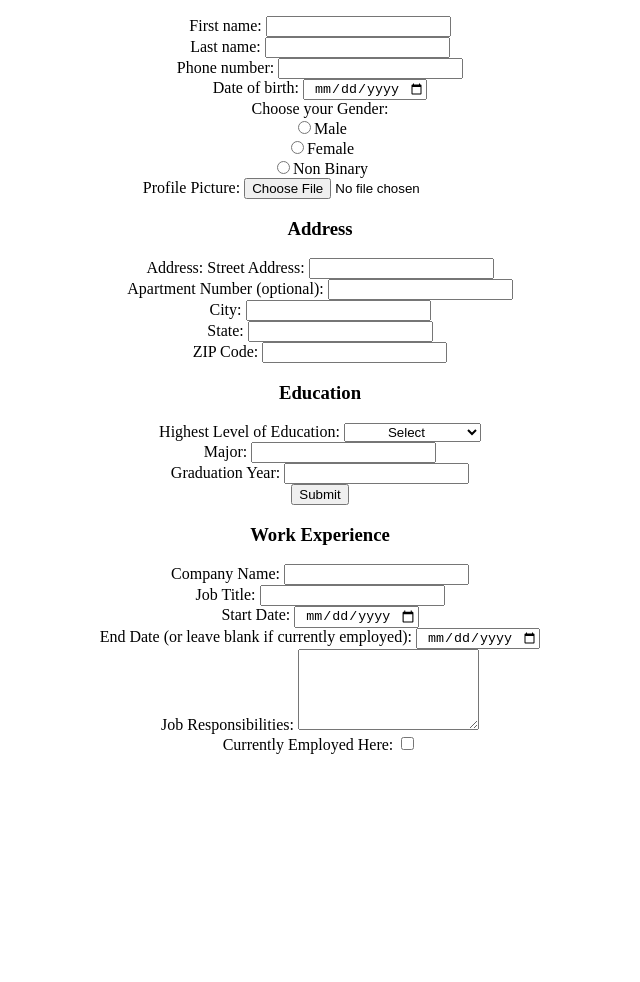
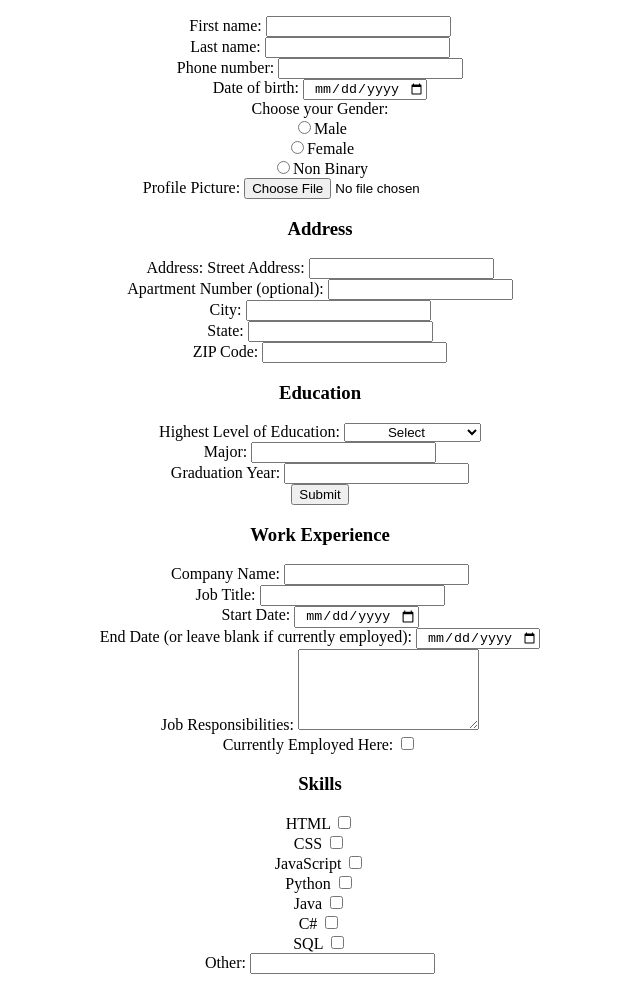
Before and after one commit to javyW/greensolJobApplication, a plain HTML site: page index.html in a window 1280 px wide. Shown: the part 105-1087 px from the top of the page, without its empty margins (320-960 px from the left). Before the commit the page ends 867 px from the top, so only its background shows below. Drawn offline with Linux system fonts and the light colour scheme.

Commit message:
feat: added experiences

```diff
--- a/index.html
+++ b/index.html
@@ -108,6 +108,40 @@
         </form>
     </div>
 
+    <div class="skills">
+        <form>
+            <h3>Skills</h3>
+            <div class="skills">
+            <label for="skill_html">HTML</label>
+            <input type="checkbox" id="skill_html" name="skills[]" value="html"><br>
+
+            <label for="skill_css">CSS</label>
+            <input type="checkbox" id="skill_css" name="skills[]" value="css"><br>
+
+            <label for="skill_javascript">JavaScript</label>
+            <input type="checkbox" id="skill_javascript" name="skills[]" value="javascript"><br>
+
+            <label for="skill_python">Python</label>
+            <input type="checkbox" id="skill_python" name="skills[]" value="python"><br>
+
+            <label for="skill_java">Java</label>
+            <input type="checkbox" id="skill_java" name="skills[]" value="java"><br>
+
+            <label for="skill_csharp">C#</label>
+            <input type="checkbox" id="skill_csharp" name="skills[]" value="csharp"><br>
+
+            <label for="skill_sql">SQL</label>
+            <input type="checkbox" id="skill_sql" name="skills[]" value="sql"><br>
+
+            <label for="skill_other">Other:</label>
+            <input type="text" id="skill_other" name="skill_other">
+            </div>
+        </form>
+
+
+        <div class=""
+
+    </div>
 
 
 
```
Lines whose indentation alone changed are shown as unchanged.
